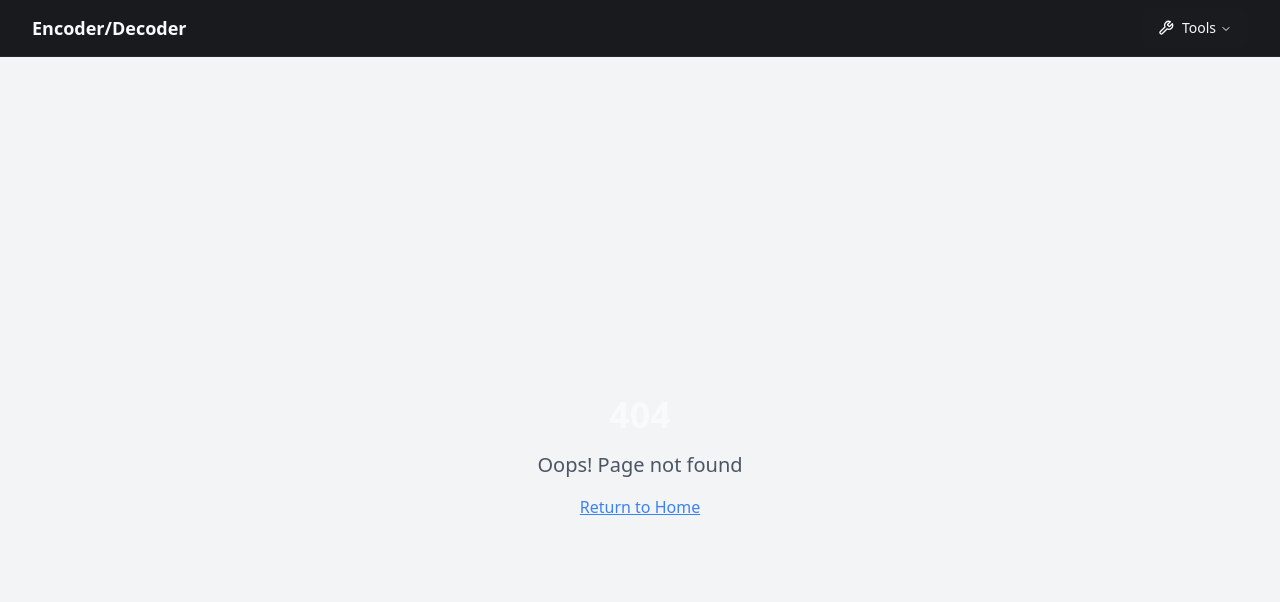
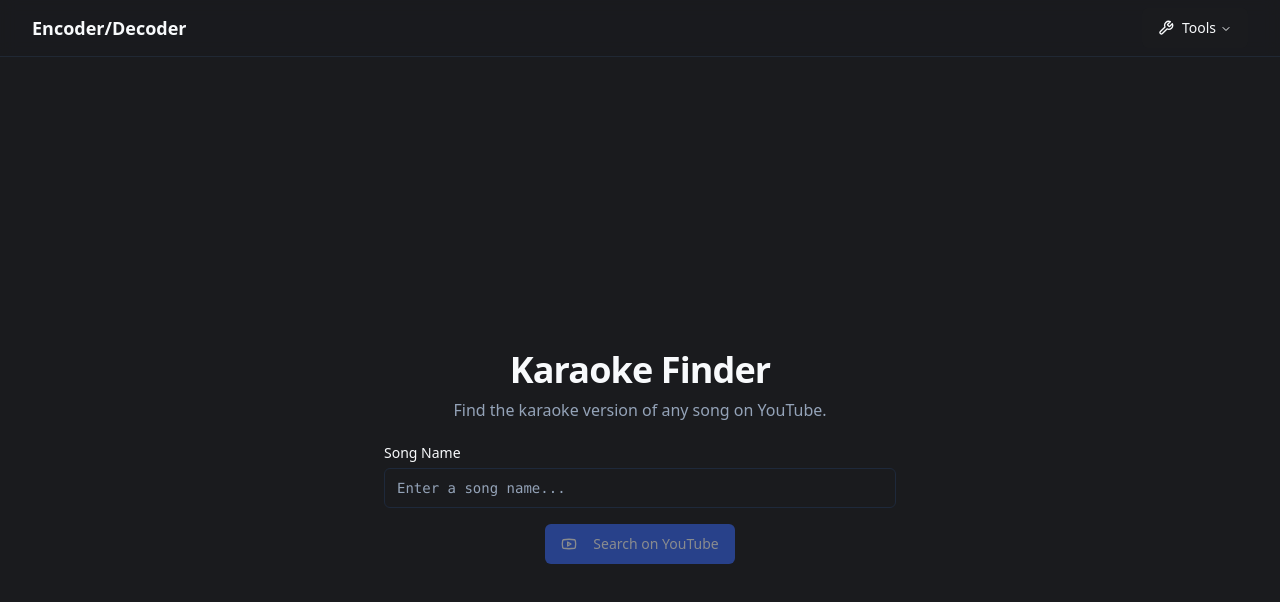
Before and after one commit to tobisupreme/url-whisper-encoder-webapp, a React (Vite) app: page /tools/karaoke-finder in a window 1280 px wide. Before the commit this address had no page. Shown: the top 602 px of the page. Built offline with nearby package versions, Linux system fonts and the light colour scheme.

Commit message:
Add karaoke search tool
Adds a new tool that searches YouTube for karaoke versions of songs.

```diff
--- a/src/App.tsx
+++ b/src/App.tsx
@@ -9,6 +9,7 @@ import Index from "./pages/Index";
 import NotFound from "./pages/NotFound";
 import Header from "./components/Header";
 import EncoderDecoder from "./pages/tools/EncoderDecoder";
+import KaraokeFinder from "./pages/tools/KaraokeFinder";
 
 const queryClient = new QueryClient();
 
@@ -27,6 +28,7 @@ const App = () => {
           <Routes>
             <Route path="/" element={<Index />} />
             <Route path="/tools/encoder-decoder" element={<EncoderDecoder />} />
+            <Route path="/tools/karaoke-finder" element={<KaraokeFinder />} />
             {/* ADD ALL CUSTOM ROUTES ABOVE THE CATCH-ALL "*" ROUTE */}
             <Route path="*" element={<NotFound />} />
           </Routes>
--- a/src/components/Header.tsx
+++ b/src/components/Header.tsx
@@ -29,6 +29,9 @@ const Header = () => {
                 <ul className="grid gap-3 p-4 w-[250px]">
                   <ListItem to="/tools/encoder-decoder" title="Encoder/Decoder">
                     Encode and decode strings using various algorithms.
+                  </ListItem>
+                  <ListItem to="/tools/karaoke-finder" title="Karaoke Finder">
+                    Find karaoke versions of songs on YouTube.
                   </ListItem>
                 </ul>
               </NavigationMenuContent>
--- /dev/null
+++ b/src/pages/tools/KaraokeFinder.tsx
@@ -0,0 +1,67 @@
+
+import { useState } from "react";
+import { Button } from "@/components/ui/button";
+import { Input } from "@/components/ui/input";
+import { Label } from "@/components/ui/label";
+import { Youtube } from "lucide-react";
+
+const KaraokeFinder = () => {
+  const [songName, setSongName] = useState("");
+
+  const handleSearch = () => {
+    if (!songName.trim()) {
+      return;
+    }
+    const searchQuery = `${songName} karaoke`;
+    const youtubeSearchUrl = `https://www.youtube.com/results?search_query=${encodeURIComponent(
+      searchQuery
+    )}`;
+    window.open(youtubeSearchUrl, "_blank", "noopener,noreferrer");
+  };
+
+  const handleKeyDown = (event: React.KeyboardEvent<HTMLInputElement>) => {
+    if (event.key === 'Enter') {
+      handleSearch();
+    }
+  };
+
+
+  return (
+    <div className="min-h-screen bg-background text-foreground flex flex-col items-center justify-center p-4 font-sans">
+      <div className="w-full max-w-lg flex flex-col items-center gap-6">
+        <div className="text-center">
+          <h1 className="text-3xl md:text-4xl font-bold tracking-tight">
+            Karaoke Finder
+          </h1>
+          <p className="text-muted-foreground mt-2">
+            Find the karaoke version of any song on YouTube.
+          </p>
+        </div>
+
+        <div className="w-full space-y-4">
+          <div className="grid w-full gap-2">
+            <Label htmlFor="song-name">Song Name</Label>
+            <Input
+              id="song-name"
+              type="text"
+              placeholder="Enter a song name..."
+              value={songName}
+              onChange={(e) => setSongName(e.target.value)}
+              onKeyDown={handleKeyDown}
+              className="font-mono bg-background"
+            />
+          </div>
+
+          <div className="w-full flex justify-center">
+            <Button onClick={handleSearch} disabled={!songName.trim()}>
+              <Youtube className="mr-2 h-4 w-4" />
+              Search on YouTube
+            </Button>
+          </div>
+        </div>
+      </div>
+    </div>
+  );
+};
+
+export default KaraokeFinder;
```
